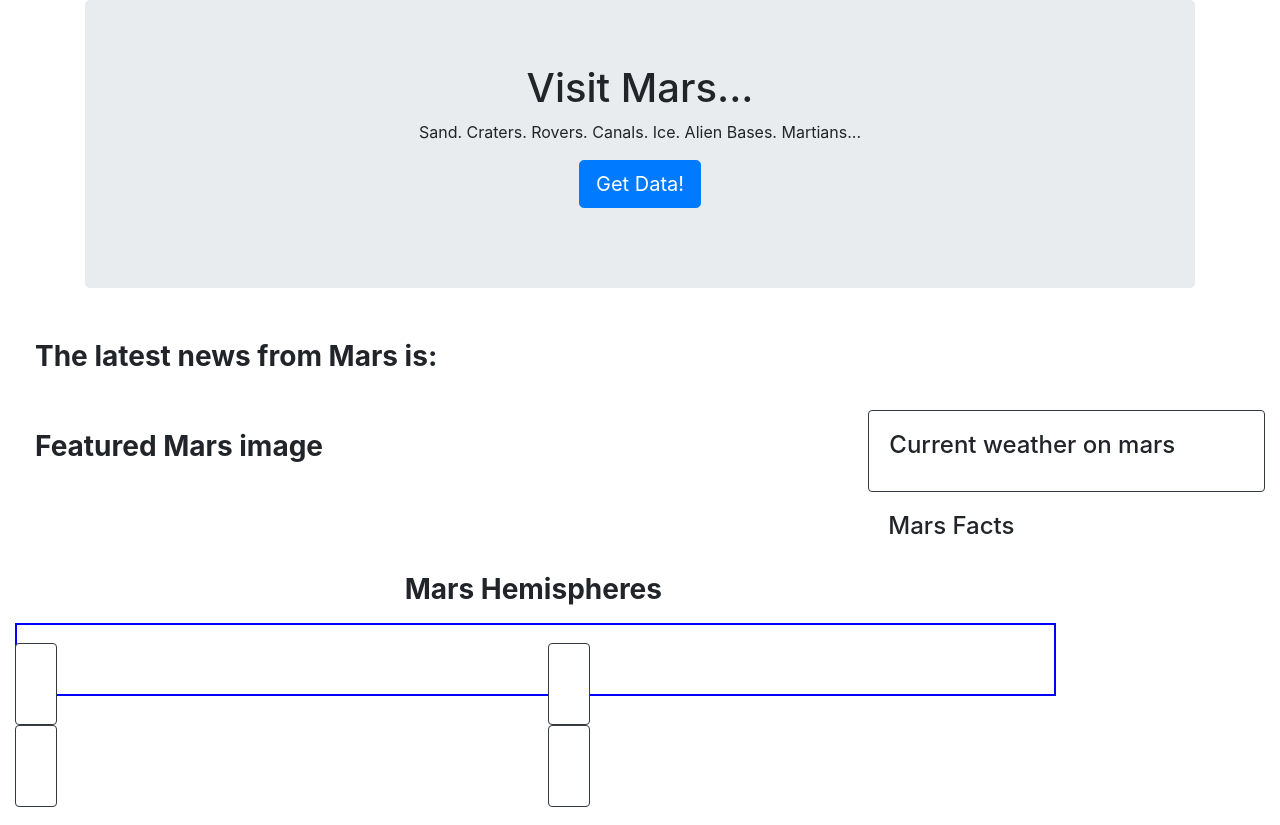
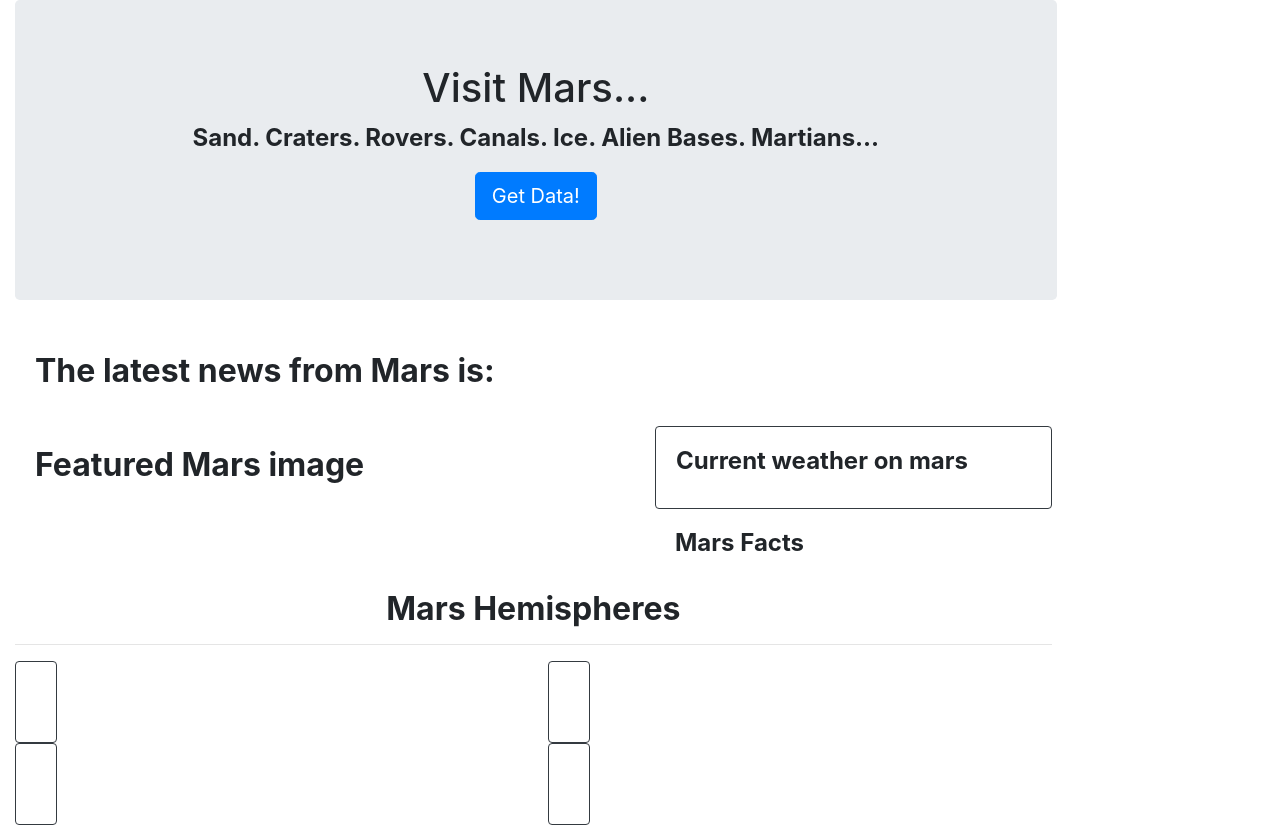
Before and after one commit to JimCDabc/web-scraping-challenge, a Flask app: template Missions_to_Mars/templates/index.html in a window 1280 px wide. Run offline with Flask 2, Linux system fonts and the light colour scheme; the template is opened without the code that fills it, so the values that code supplies are empty; some libraries are stand-ins or nearby versions.

Commit message:
final project

```diff
--- a/Missions_to_Mars/app.py
+++ b/Missions_to_Mars/app.py
@@ -17,7 +17,7 @@ def home():
     # Find one record of data from the mongo database
     mars_data = mongo.db.collection.find_one()
 
-    print(mars_data)
+    # print(mars_data)
 
     # Return template and data
     return render_template("index.html", mars=mars_data)
--- a/Missions_to_Mars/scrape_mars.py
+++ b/Missions_to_Mars/scrape_mars.py
@@ -115,10 +115,10 @@ def scrapeMarsWeather(browser) :
 
     mars_weather = "No weather scraped"
     paras = soup.find_all('p')
-    print(paras)
+    # print(paras)
     for para in paras :
-        print(para)
-        print("-------")
+        # print(para)
+        # print("-------")
         if "InSight sol" in para.text :
             mars_weather = para.text
             break
--- a/Missions_to_Mars/templates/index.html
+++ b/Missions_to_Mars/templates/index.html
@@ -8,27 +8,28 @@
   <title>Missions to Mars</title>
   <!-- <link rel="stylesheet" href="https://maxcdn.bootstrapcdn.com/bootstrap/3.3.7/css/bootstrap.min.css"> -->
   <link rel="stylesheet" href="https://stackpath.bootstrapcdn.com/bootstrap/4.4.1/css/bootstrap.min.css" integrity="sha384-Vkoo8x4CGsO3+Hhxv8T/Q5PaXtkKtu6ug5TOeNV6gBiFeWPGFN9MuhOf23Q9Ifjh" crossorigin="anonymous">
-  <link rel="stylesheet" href="style.css">
+  <link rel="stylesheet" href="style.css" type="text/css">
 </head>
 
-<body>
-  <div class="container">
-    <div class="jumbotron text-center">
+<body  id='my_override'>
+  <div class="container-fluid">
+    <div class="col-10 jumbotron text-center">
       <h1>Visit Mars...</h1>
-      <p>Sand. Craters. Rovers. Canals. Ice. Alien Bases. Martians...</p>
+      <!-- <p>Sand. Craters. Rovers. Canals. Ice. Alien Bases. Martians...</p> -->
+      <p style='font-weight: bold; font-size:1.5rem;' >Sand. Craters. Rovers. Canals. Ice. Alien Bases. Martians...</p>
       <p><a class="btn btn-primary btn-lg" href="/scrape" role="button">Get Data!</a></p>
     </div>
   </div>
 
   <div class="container-fluid">
     <div class="row">
-      <div class="col-12">
+      <div class="col-10">
         <div class="card border-0 border-dark">
           <div class="card-body">
-            <h3 class="card-title">The latest news from Mars is:</h3>
-            <h4>{{ mars.news_title }}</h4>
-            <h5>{{ mars.news_date }}</h3>
-            <p>{{ mars.news_p }}</p>
+            <h2 class="card-title"  style='font-weight: bold; font-size:2rem;'>The latest news from Mars is:</h2>
+            <h3  style='font-weight: bold; font-size:1.5rem;'>{{ mars.news_title }}</h4'>
+            <h4  style='font-weight: bold; font-size:1.5rem;'>{{ mars.news_date }}</h3>
+            <p  style='font-size:1.5rem;'>{{ mars.news_p }}</p>
           </img>
           </div>
         </div>
@@ -36,27 +37,27 @@
     </div>
 
     <div class=row>
-      <div class="col-lg-8 col-md-6 col-sm-12">
+      <div class="col-lg-6 col-md-6 col-sm-10">
         <div class="card border-0 border-dark">
           <div class="card-body">
-            <h3 class="card-title">Featured Mars image</h3>
-            <img class="img-fluid" src="{{ mars.featured_image_url }}" alt="{{ mars.featured_image_title}}">
+            <h2 class="card-title"  style='font-weight: bold; font-size:2rem;'>Featured Mars image</h2>
+            <img class="img-fluid " src="{{ mars.featured_image_url }}" alt="{{ mars.featured_image_title}}">
             <p>{{ mars.featured_image_title}}</p>
           </img>
           </div>
         </div>
       </div>
 
-      <div class="col-lg-4 col-md-6 col-sm-12">
+      <div class="col-lg-4 col-md-4 col-sm-10">
         <div class="card border border-dark">
           <div class="card-body">
-            <h4 class="card-title">Current weather on mars</h5>
+            <h4 class="card-title" style='font-weight: bold; font-size:1.5rem;'>Current weather on mars</h5>
             <p class="card-text">{{ mars.mars_weather }}</p>
           </div>
         </div>
         <div class="card border-0">
           <div class="card-body">
-            <h4 class="card-title">Mars Facts</h4>
+            <h4 class="card-title" style='font-weight: bold; font-size:1.5rem;'>Mars Facts</h4>
             {{ mars.html_factsTable | safe }}
           </div>
         </div>
@@ -65,8 +66,8 @@
 
     <div class="row">
       <div class="col-10">
-        <h3 class="text-center">Mars Hemispheres</h3>
-        <hr class="my-hr" style="width: 100%">
+        <h2 class="text-center" style='font-weight: bold; font-size:2rem;'>Mars Hemispheres</h2>
+        <hr class="my-hr">
       </div>
     </div>
 
@@ -109,6 +110,12 @@
       </div>
     </div>
   </div>
+
+  <!-- Optional JavaScript -->
+  <!-- jQuery first, then Popper.js, then Bootstrap JS -->
+  <script src="https://code.jquery.com/jquery-3.4.1.slim.min.js" integrity="sha384-J6qa4849blE2+poT4WnyKhv5vZF5SrPo0iEjwBvKU7imGFAV0wwj1yYfoRSJoZ+n" crossorigin="anonymous"></script>
+  <script src="https://cdn.jsdelivr.net/npm/popper.js@1.16.0/dist/umd/popper.min.js" integrity="sha384-Q6E9RHvbIyZFJoft+2mJbHaEWldlvI9IOYy5n3zV9zzTtmI3UksdQRVvoxMfooAo" crossorigin="anonymous"></script>
+  <script src="https://stackpath.bootstrapcdn.com/bootstrap/4.4.1/js/bootstrap.min.js" integrity="sha384-wfSDF2E50Y2D1uUdj0O3uMBJnjuUD4Ih7YwaYd1iqfktj0Uod8GCExl3Og8ifwB6" crossorigin="anonymous"></script>
 </body>
 
 </html>
--- a/Missions_to_Mars/templates/style.css
+++ b/Missions_to_Mars/templates/style.css
@@ -1,24 +1,59 @@
-h3 {
-    font-weight: bold;
-}
+/* *****
+Note: Following CSS specity rules (see refernces), I attempted to use a
+#my_override id one top level <body> element in html to override bootstrap styling,
 
-img {
+But these did not seem to work.
+I also attempted some specifying custom classes in index.html and here also to no avail.
+
+Instead I placed inline styles directly in the html to override boostrap styling on text.  This won.
+
+This style.css file was irrelevant even when completely uncommented and no inline styles in index.html.
+Bootstrap styling won every time, except when an inline style was applied in HTML.
+
+CSS Specificity References:
+https://css-tricks.com/specifics-on-css-specificity/#article-header-id-1
+https://stackoverflow.com/questions/26133742/css-bootstrap-overrides-my-own-css
+**** */
+
+/* @import boostrap.less;  */
+
+/* #my_override img {
     max-width: 100%;
     width: 100%;
     height: auto;
-    overflow: hidden;
 }
+*/
 
-.my-hr {
-    border: 2px solid blue !important;
+/*
+#my_override .my-hr {
+    border: 2px solid blue;
     height: 100%;
     width: 100%;
 }
 
-/* .bighr {
-    background-color: dimgrey !important;
-    color: dimgrey !important;
-    border: solid 2px dimgrey !important;
-    height: 5px !important;
-    width: 100%
-} */
+#my_override h1 {
+    font-weight: bold;
+    font-size: 3rem;
+}
+
+#my_override h2 {
+    font-weight: bold;
+}
+
+#my_override  h3 {
+    font-weight: bold;
+}
+
+#my_override  h4 {
+    font-weight: bold;
+}
+
+#my_override  h5 {
+    font-weight: bold;
+}
+
+#my_override p  {
+    font-size: 1.5rem;
+    font-style: italic;
+}
+*/
```
Also changed, not shown: Missions_to_Mars/images/m2m_page1.jpg (added), Missions_to_Mars/images/m2m_page2.jpg (added), 1 other file.
